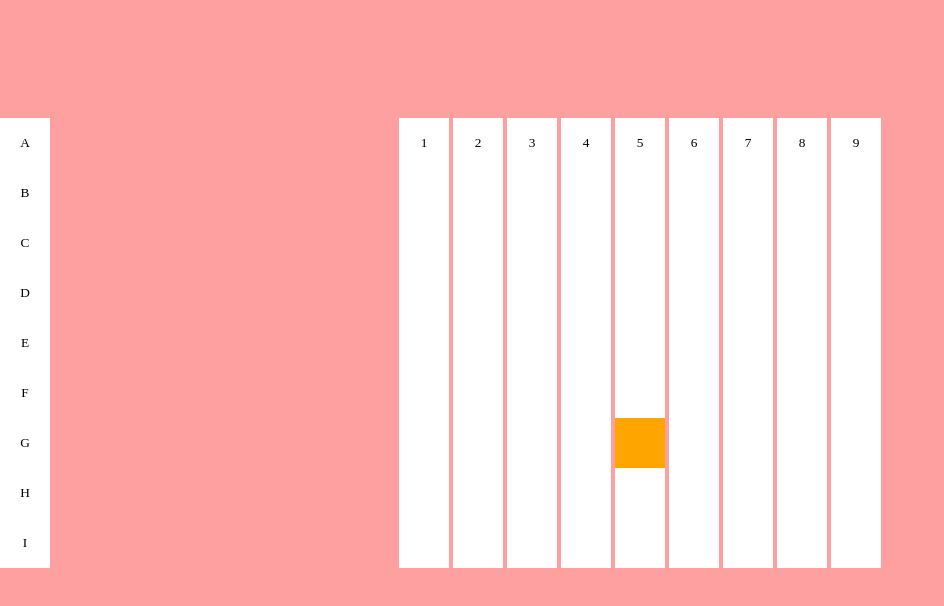
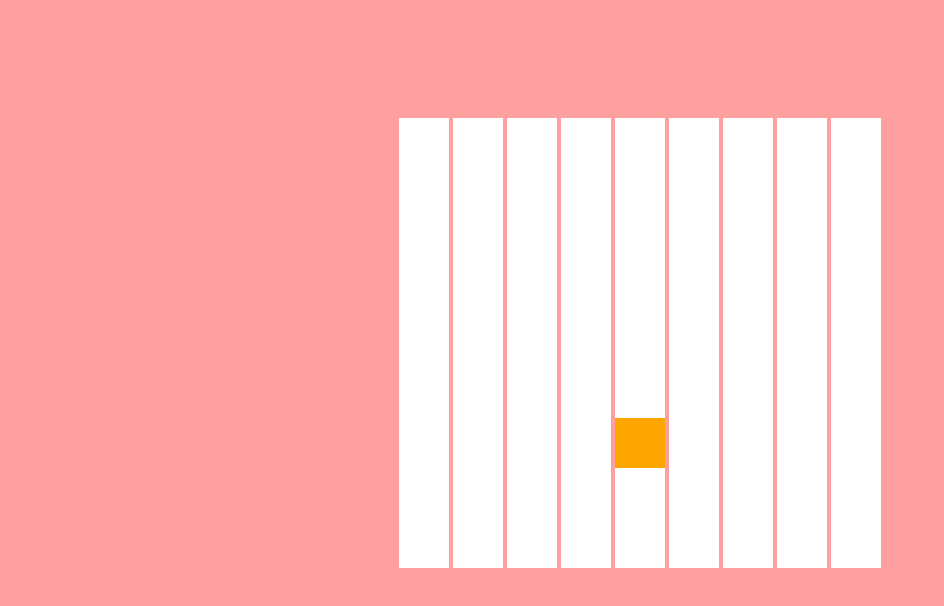
Before and after one commit to halareka/snake-unfin-, a plain HTML site: page index.html in a window 1280 px wide. Shown: the whole page, without its empty margins (0-944 px from the left). Drawn offline with Linux system fonts and the light colour scheme.

Commit message:
Update index.html

```diff
--- a/index.html
+++ b/index.html
@@ -5,32 +5,25 @@
     <meta name="viewport" content="width=device-width, initial-scale=1">
     <meta charset="UTF-8">
     <title>bruh</title>
+
     <link rel="stylesheet" href="./style.css">
 
 </head>
 <body >
+    <dialog>
+        <h4>Вы   проиграли </h4>
+        <button class="btn" onClick="window.location.reload();">начать заново</button>
+    </dialog>
     <div id="main" align="center" class="main">
-        <div class="number"><button class="snakee">A</button></div>
-        <div class="number" style="margin-top: 50px;"><button class="snakee">B</button></div>
-        <div class="number" style="margin-top: 100px;"><button class="snakee">C</button></div>
-        <div class="number" style="margin-top: 150px;"><button class="snakee">D</button></div>
-        <div class="number" style="margin-top: 200px;"><button class="snakee">E</button></div>
-        <div class="number" style="margin-top: 250px;"><button class="snakee">F</button></div>
-        <div class="number" style="margin-top: 300px;"><button class="snakee">G</button></div>
-        <div class="number" style="margin-top: 350px;"><button class="snakee">H</button></div>
-        <div class="number" style="margin-top: 400px;"><button class="snakee">I</button></div>
-
-
-
-        <button class="snakee" id="A1">1</button>
-        <button class="snakee"  id="A2">2</button>
-        <button class="snakee"  id="A3">3</button>
-        <button class="snakee"  id="A4">4</button>
-        <button class="snakee"  id="A5">5</button>
-        <button class="snakee"  id="A6">6</button>
-        <button class="snakee"  id="A7">7</button>
-        <button class="snakee"  id="A8">8</button>
-        <button class="snakee"  id="A9">9</button><br>   <button class="snakeee" id="A10">1</button>
+        <button class="snake" id="A1">1</button>
+        <button class="snake"  id="A2">2</button>
+        <button class="snake"  id="A3">3</button>
+        <button class="snake"  id="A4">4</button>
+        <button class="snake"  id="A5">5</button>
+        <button class="snake"  id="A6">6</button>
+        <button class="snake"  id="A7">7</button>
+        <button class="snake"  id="A8">8</button>
+        <button class="snake"  id="A9">9</button><br>
 
         <button class="snake" id="B1">1</button>
         <button class="snake" id="B2">2</button>
```
